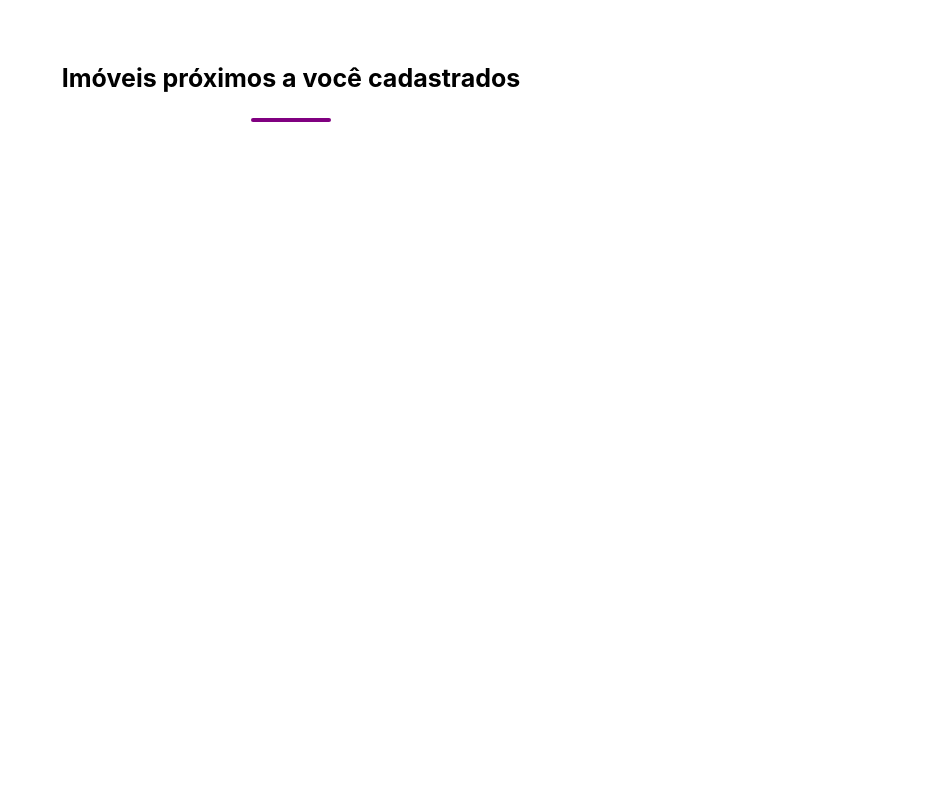
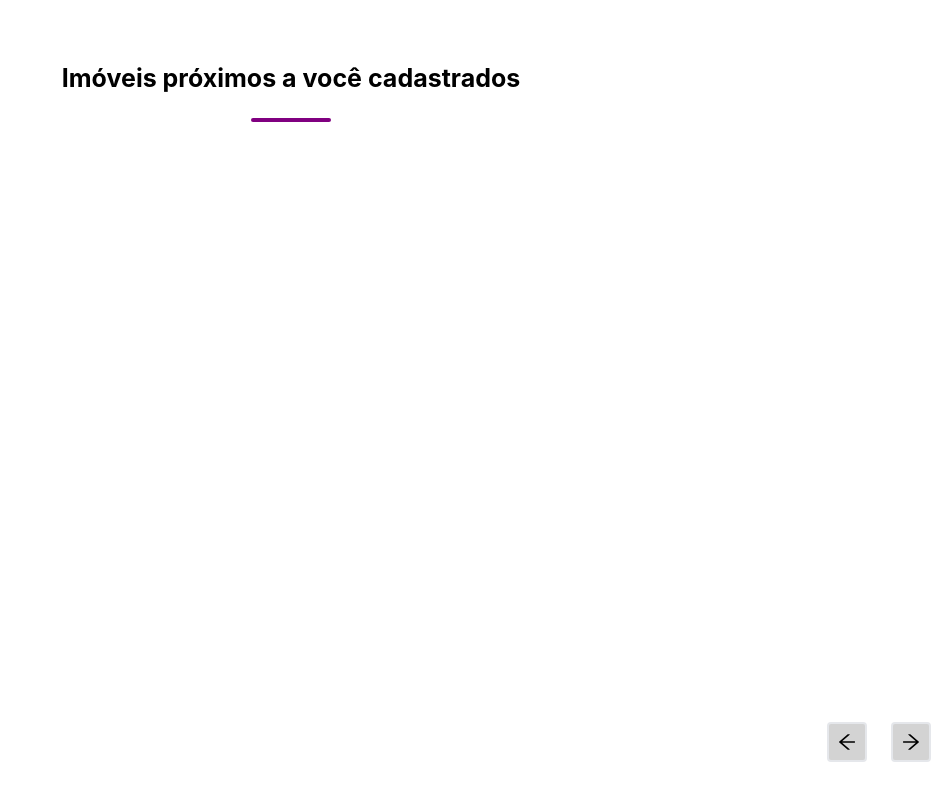
Before and after one commit to BeniMoTTa/motta-moveis, a React (Vite) app in the folder motta-moveis/: page / in a window 1280 px wide. Shown: the part 2562-3362 px from the top of the page, without its empty margins (349-1280 px from the left). Built offline with nearby package versions, Linux system fonts and the light colour scheme; the HTML template or start-up script is replaced by a standard one.

Commit message:
Buttons arrows on AllNear

```diff
--- a/motta-moveis/src/pages/home/components/AllNear.tsx
+++ b/motta-moveis/src/pages/home/components/AllNear.tsx
@@ -1,10 +1,24 @@
 import React from "react";
+import { AiOutlineArrowLeft, AiOutlineArrowRight } from "react-icons/ai";
 
 const AllNear = () => {
   return (
     <section className="h-[1000px] flex flex-col items-center text-[25px] font-bold">
       <h2>Imóveis próximos a você cadastrados</h2>
       <div className="w-[80px] rounded-xl h-1 bg-[purple] mt-[20px]"></div>
+      <div className="h-[600px]"></div>
+      <div className="w-full flex justify-end gap-6">
+        <button className="border-2 bg-[lightgray] w-[40px] rounded h-[40px] flex items-center justify-center">
+          <span className="text-[22px]">
+            <AiOutlineArrowLeft />
+          </span>
+        </button>
+        <button className="border-2 bg-[lightgray] w-[40px] rounded h-[40px] flex items-center justify-center">
+          <span className="text-[22px]">
+            <AiOutlineArrowRight />
+          </span>
+        </button>
+      </div>
     </section>
   );
 };
```
